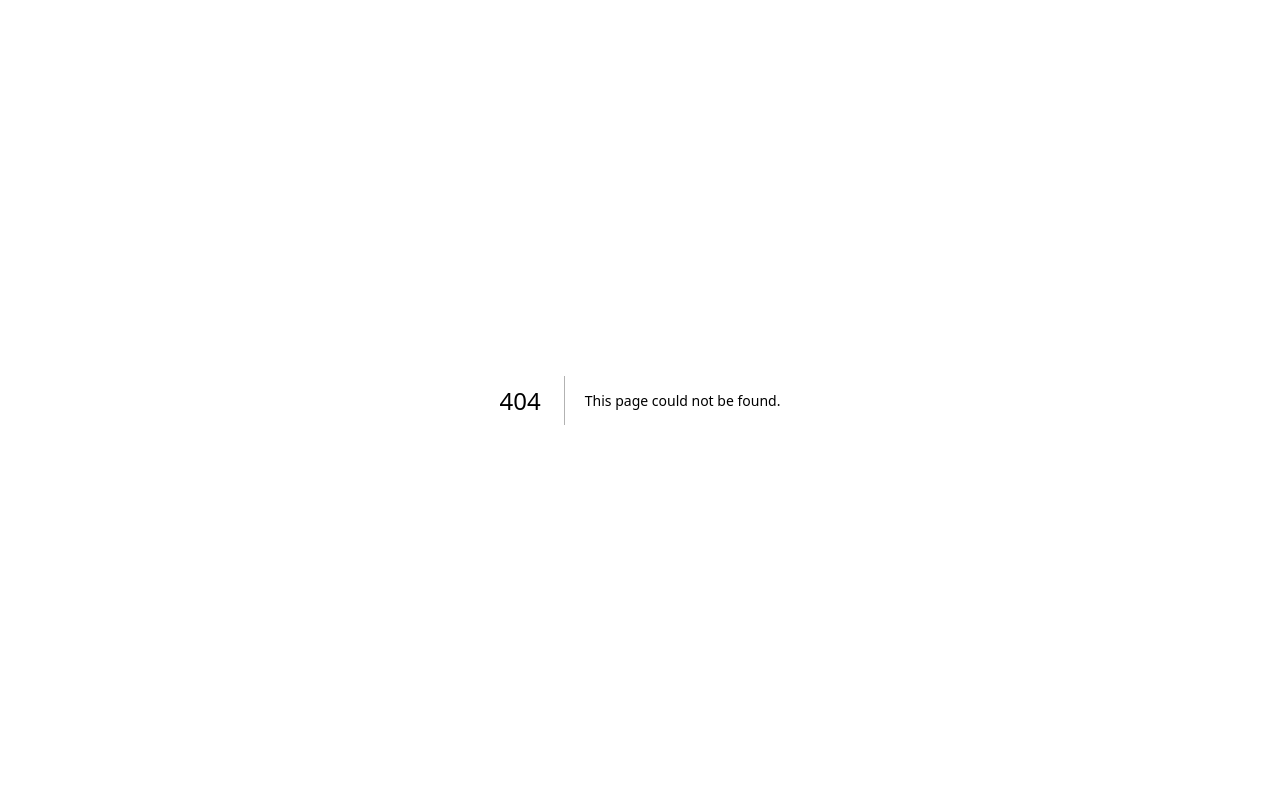
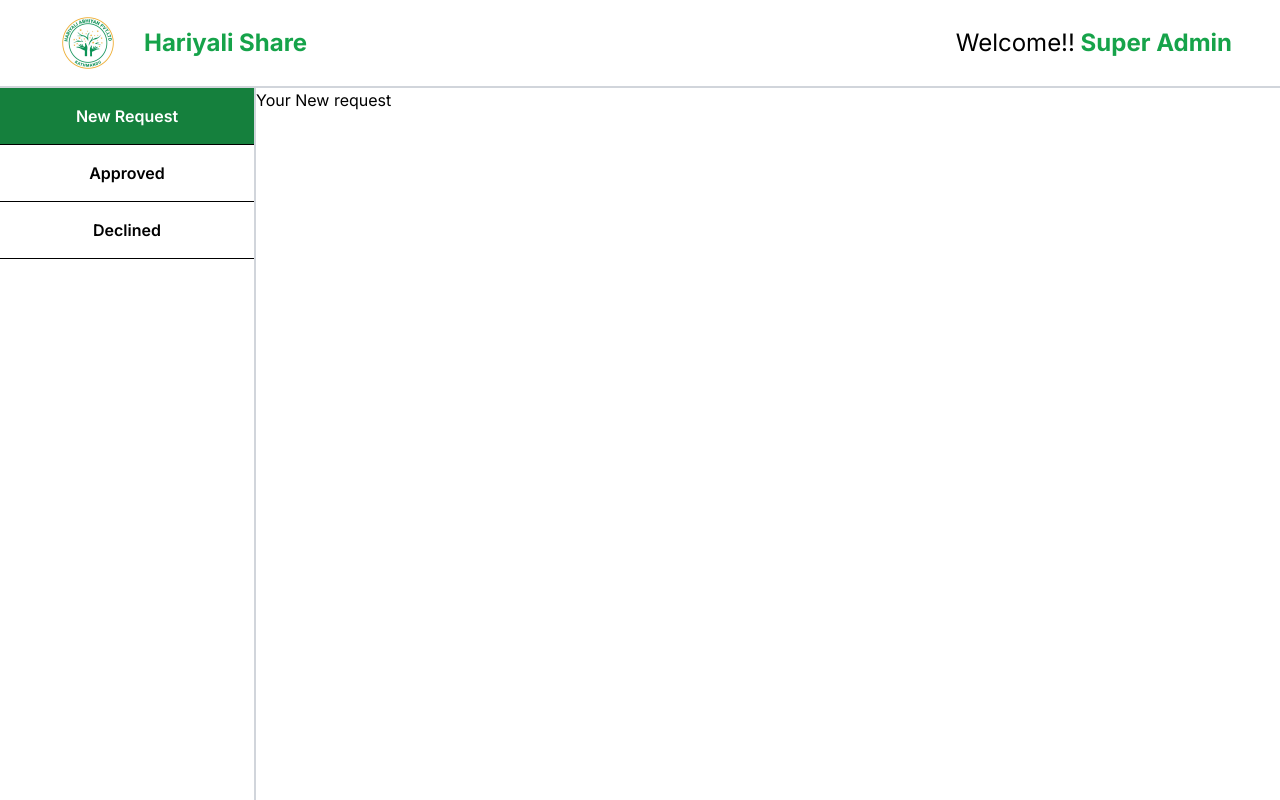
Before and after one commit to RoshanDalami/hariyali_share, a Next.js app: page /admin/newrequest in a window 1280 px wide. Before the commit this address had no page. Built offline with nearby package versions, Linux system fonts and the light colour scheme.

Commit message:
side and nav bar

```diff
--- /dev/null
+++ b/src/app/(Admin)/Component/Navbar.tsx
@@ -0,0 +1,29 @@
+import React from "react";
+import Image from "next/image";
+const Navbar = () => {
+  return (
+    <div className="flex fixed bg-white h-[88px] w-full  z-10 border-b-2 border-gray-300 ">
+      <div className="flex items-center ml-12 gap-4">
+        <Image
+          className=" flex h-[80px] w-[80px] rounded-full"
+          src="/logo_circle.jpeg"
+          alt="hariyali share"
+          height={150}
+          width={200}
+        />
+        <p
+          className=" text-2xl
+          text-green-600 font-bold">
+          Hariyali Share
+        </p>
+      </div>
+      <div className=" flex items-center  ml-auto mr-12">
+        <p className="text-green-600  text-2xl font-bold">
+          <span className="text-black font-normal">Welcome!!</span> Super Admin
+        </p>
+      </div>
+    </div>
+  );
+};
+
+export default Navbar;
--- /dev/null
+++ b/src/app/(Admin)/Component/Sidebar.tsx
@@ -0,0 +1,32 @@
+"use client";
+import Link from "next/link";
+import React from "react";
+import { usePathname } from "next/navigation";
+
+const Sidebar = () => {
+  const pathname = usePathname();
+  const arr = [
+    { title: "New Request", Link: "/admin/newrequest" },
+    { title: "Approved", Link: "/admin/approved" },
+    { title: "Declined", Link: "/admin/declined" },
+  ];
+  return (
+    <div className=" flex flex-col fixed w-[20%]  text-center   bg-white h-screen mt-[88px] border-r-2 border-gray-300">
+      {arr.map((item, index) => {
+        const isActive = pathname == item.Link;
+        return (
+          //   <div key={index} className="border-b border-b-black py-2 hover:text-green-700 font-semibold">
+          <div
+            key={index}
+            className={`border-b border-b-black py-4  font-semibold ${
+              isActive ? "text-white bg-green-700 " : "hover:bg-green-700 hover:text-white"
+            }`}>
+            <Link href={item.Link}>{item.title}</Link>
+          </div>
+        );
+      })}
+    </div>
+  );
+};
+
+export default Sidebar;
--- /dev/null
+++ b/src/app/(Admin)/admin/approved/page.tsx
@@ -0,0 +1,7 @@
+import React from "react";
+
+const page = () => {
+  return <div>Your request hasbeen approved</div>;
+};
+
+export default page;
--- /dev/null
+++ b/src/app/(Admin)/admin/declined/page.tsx
@@ -0,0 +1,7 @@
+import React from "react";
+
+const page = () => {
+  return <div>Your request hasbeen declined</div>;
+};
+
+export default page;
--- /dev/null
+++ b/src/app/(Admin)/admin/newrequest/page.tsx
@@ -0,0 +1,7 @@
+import React from "react";
+
+const page = () => {
+  return <div>Your New request</div>;
+};
+
+export default page;
--- a/src/app/(Admin)/layout.tsx
+++ b/src/app/(Admin)/layout.tsx
@@ -1,6 +1,8 @@
 import type { Metadata } from "next";
 import { Inter } from "next/font/google";
 import "../globals.css";
+import Sidebar from "./Component/Sidebar";
+import Navbar from "./Component/Navbar";
 
 const inter = Inter({ subsets: ["latin"] });
 
@@ -16,7 +18,13 @@ export default function RootLayout({
 }>) {
   return (
     <html lang="en">
-      <body className={inter.className}>{children}</body>
+      <body className={inter.className}>
+        <div className="flex">
+          <Navbar />
+          <Sidebar />
+          <div className="ml-[20%] mt-[88px]"> {children}</div>
+        </div>
+      </body>
     </html>
   );
 }
```
Also changed, not shown: src/app/(Admin)/admin/dashboard/page.tsx (added), 2 other files (tests, documents, lock files or other folders).
